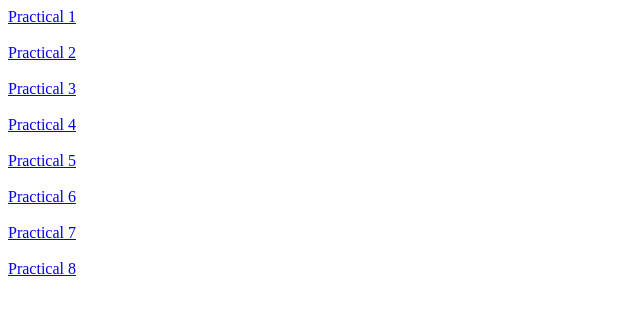
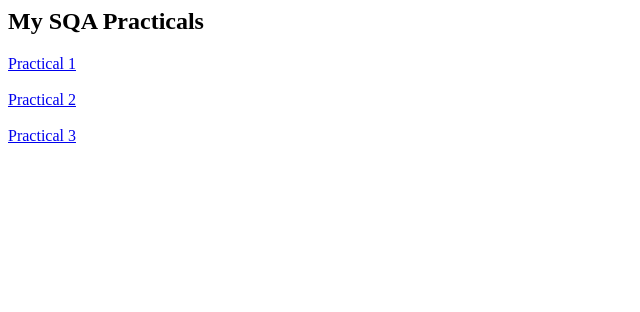
Before and after one commit to dorinathakur-web/Sqa, a plain HTML site: page index.html in a window 1280 px wide. Shown: the whole page, without its empty margins (0-640 px from the left). Drawn offline with Linux system fonts and the light colour scheme.

Commit message:
Update index.html

```diff
--- a/index.html
+++ b/index.html
@@ -1,8 +1,10 @@
-<a href="https://dorinathakur-web.github.io/Sqa/DOC-20260101-WA0021.pdf" target="_blank">Practical 1</a><br><br>
-<a href="https://dorinathakur-web.github.io/Sqa/DOC-20260128-WA0021.pdf" target="_blank">Practical 2</a><br><br>
-<a href="https://dorinathakur-web.github.io/Sqa/DOC-20260131-WA0010.pdf" target="_blank">Practical 3</a><br><br>
-<a href="https://dorinathakur-web.github.io/Sqa/DOC-20260204-WA0036.pdf" target="_blank">Practical 4</a><br><br>
-<a href="https://dorinathakur-web.github.io/Sqa/DOC-20260223-WA0009.pdf" target="_blank">Practical 5</a><br><br>
-<a href="https://dorinathakur-web.github.io/Sqa/DOC-20260223-WA0011.pdf" target="_blank">Practical 6</a><br><br>
-<a href="https://dorinathakur-web.github.io/Sqa/DOC-20260223-WA0018.pdf" target="_blank">Practical 7</a><br><br>
-<a href="https://dorinathakur-web.github.io/Sqa/DOC-20260223-WA0021.pdf" target="_blank">Practical 8</a>
+<html>
+<body>
+<h2>My SQA Practicals</h2>
+
+<a href="https://share.google/GIaYjf5inY1sVQ8v6" target="_blank">Practical 1</a><br><br>
+<a href="PUT_LINK_2_HERE" target="_blank">Practical 2</a><br><br>
+<a href="PUT_LINK_3_HERE" target="_blank">Practical 3</a><br><br>
+
+</body>
+</html>
```
